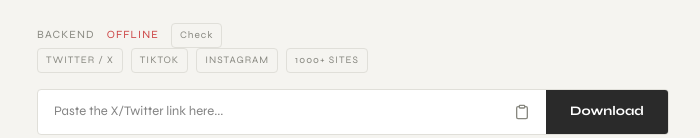
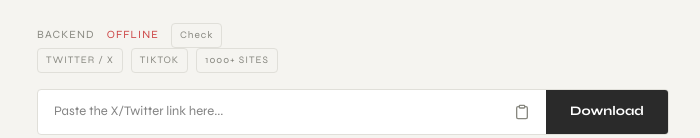
Before and after one commit to temisan0x/stripit-fe, a Next.js app: page / in a window 1280 px wide. Shown: the part 520-658 px from the top of the page, without its empty margins (287-987 px from the left). Built offline with nearby package versions, Linux system fonts and the light colour scheme; no server answers.

Commit message:
Remove Instagram from supported platforms list

```diff
--- a/src/components/upload/UrlPanel.tsx
+++ b/src/components/upload/UrlPanel.tsx
@@ -15,7 +15,7 @@ function UrlPanel({ url, inputRef, onUrlChange, onPaste, onClear, onSubmit, disa
   return (
     <div>
       <div className="mb-4 flex flex-wrap gap-2">
-        {["Twitter / X", "TikTok", "Instagram", "1000+ sites"].map((label) => (
+        {["Twitter / X", "TikTok", "1000+ sites"].map((label) => (
           <span key={label} className="rounded border border-gray px-2 py-1 text-[10px] uppercase tracking-[0.1em] text-mid font-(--font-mono)">
             {label}
           </span>
```
